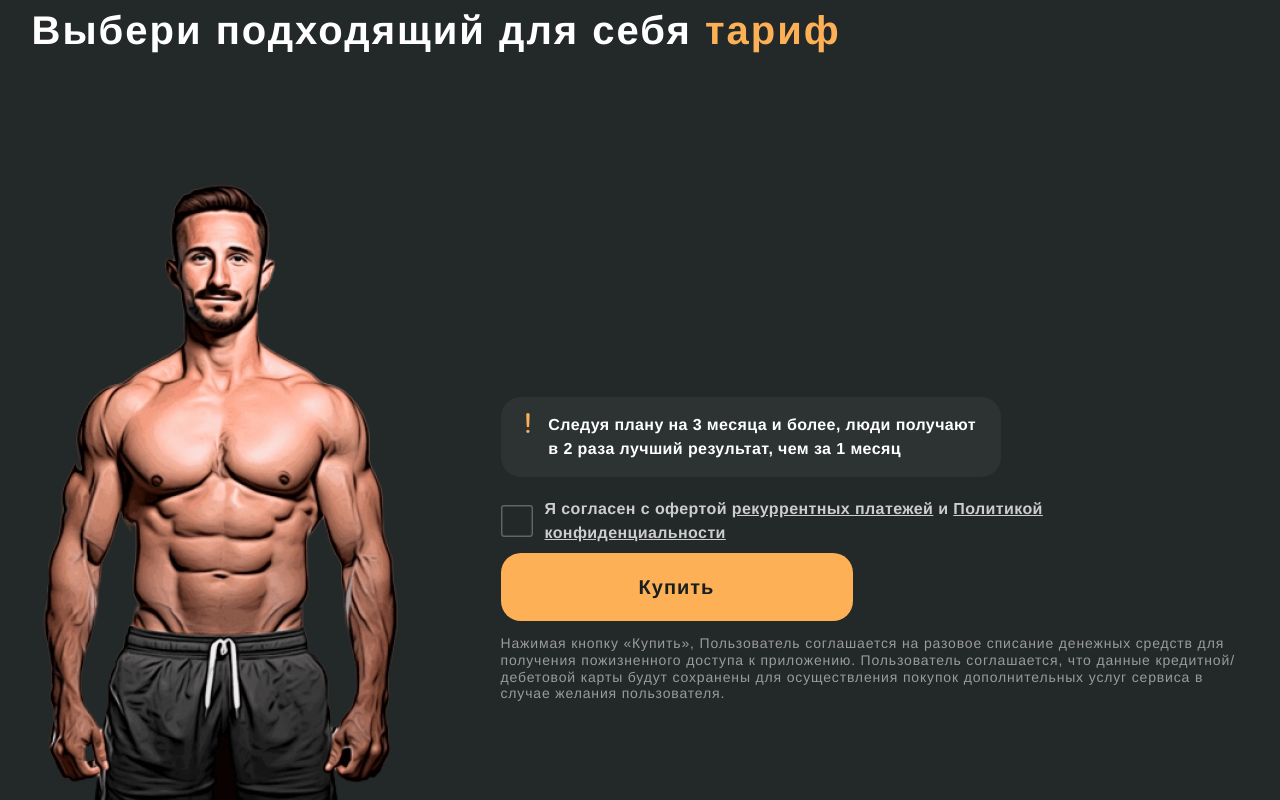
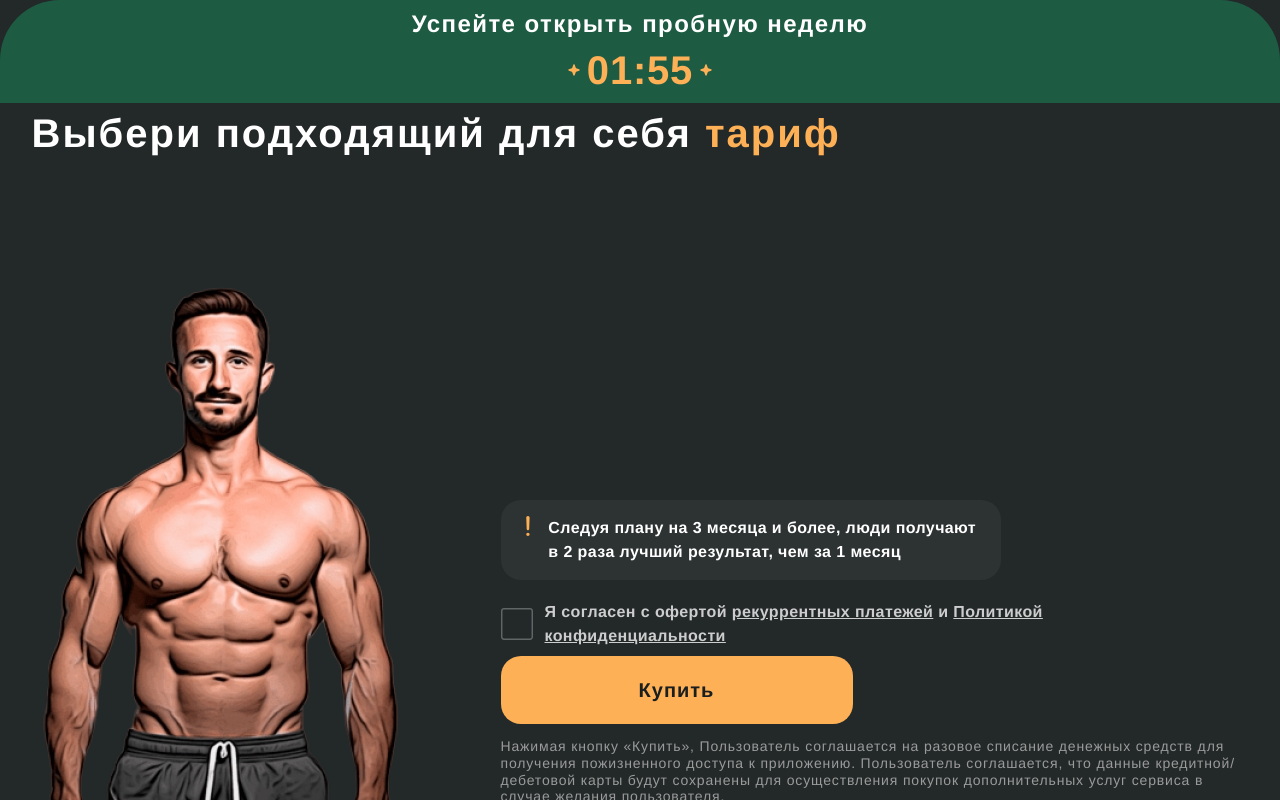
Before and after one commit to morven2018/4A-testing-task, a Next.js app in the folder my-app/: page / in a window 1280 px wide. Shown: the top 800 px of the page. Built offline with nearby package versions, Linux system fonts and the light colour scheme; no server answers.

Commit message:
feat: add timer component

```diff
--- a/my-app/src/app/page.tsx
+++ b/my-app/src/app/page.tsx
@@ -1,5 +1,6 @@
 import Attention from "@/components/attention";
 import Buy from "@/components/buy";
+import Header from "@/components/header";
 import Image from "next/image";
 import Tariffs from "@/components/tariffs";
 import Warranty from "@/components/warranty";
@@ -11,6 +12,7 @@ export default async function Home() {
 
   return (
     <div className="bg-[#232829] rounded-[60px] flex flex-col items-center font-bold box-content">
+      <Header />
       <div className="max-w-307 pb-37.5 flex flex-col gap-16.5">
         <h1 className="text-[40px] tracking-wider pb-10">
           Выбери подходящий для себя{" "}
--- /dev/null
+++ b/my-app/src/components/header.tsx
@@ -0,0 +1,12 @@
+import Timer from "./timer";
+
+export default function Header() {
+  return (
+    <header className="flex flex-col bg-[#1D5B43] h-25.75 w-full rounded-t-[60px] items-center py-2">
+      <div className="font-semibold text-2xl tracking-[.06em]">
+        Успейте открыть пробную неделю
+      </div>
+      <Timer />
+    </header>
+  );
+}
--- /dev/null
+++ b/my-app/src/components/timer.tsx
@@ -0,0 +1,85 @@
+"use client";
+import { useEffect, useState } from "react";
+
+const TIMER_DURATION = 2 * 60;
+const FLASHING_TIME = 30;
+
+const StarIcon = ({ color }: { color: string }) => (
+  <svg
+    width="12"
+    height="12"
+    viewBox="0 0 12 12"
+    fill={color}
+    xmlns="http://www.w3.org/2000/svg"
+  >
+    <path
+      d="M5.33399 0.799865C5.56277 0.1816 6.43723 0.181601 6.66601 0.799866L7.77732 3.80312C7.84924 3.9975 8.0025 4.15076 8.19688 4.22268L11.2001 5.33399C11.8184 5.56277 11.8184 6.43723 11.2001 6.66601L8.19688 7.77732C8.0025 7.84924 7.84924 8.0025 7.77732 8.19688L6.66601 11.2001C6.43723 11.8184 5.56277 11.8184 5.33399 11.2001L4.22268 8.19688C4.15076 8.0025 3.9975 7.84924 3.80312 7.77732L0.799865 6.66601C0.1816 6.43723 0.181601 5.56277 0.799866 5.33399L3.80312 4.22268C3.9975 4.15076 4.15076 3.9975 4.22268 3.80312L5.33399 0.799865Z"
+      fill={color}
+    />
+  </svg>
+);
+
+export default function Timer() {
+  const [timeLeft, setTimeLeft] = useState(TIMER_DURATION);
+  const [isBlinking, setIsBlinking] = useState(false);
+
+  useEffect(() => {
+    if (timeLeft <= 0) return;
+
+    const timer = setInterval(() => {
+      setTimeLeft((prev) => {
+        if (prev <= 1) {
+          clearInterval(timer);
+          return 0;
+        }
+        return prev - 1;
+      });
+    }, 1000);
+
+    return () => clearInterval(timer);
+  }, [timeLeft]);
+
+  useEffect(() => {
+    setIsBlinking(timeLeft <= FLASHING_TIME && timeLeft > 0);
+  }, [timeLeft]);
+
+  const formatTime = (seconds: number) => {
+    const mins = Math.floor(seconds / 60);
+    const secs = seconds % 60;
+    return `${mins.toString().padStart(2, "0")}:${secs
+      .toString()
+      .padStart(2, "0")}`;
+  };
+
+  const getTimerClass = () => {
+    if (timeLeft === 0) {
+      return "text-white";
+    }
+    if (timeLeft <= FLASHING_TIME) {
+      return `text-red-500 ${isBlinking ? "animate-pulse" : ""}`;
+    }
+    return "text-[#FDB056]";
+  };
+
+  const getSvgColor = () => {
+    if (timeLeft === 0) {
+      return "#FFFFFF";
+    }
+    if (timeLeft <= FLASHING_TIME) {
+      return "#EF4444";
+    }
+    return "#FDB056";
+  };
+
+  const svgColor = getSvgColor();
+
+  return (
+    <div className="flex flex-row items-center gap-1.75  tracking-wider">
+      <StarIcon color={svgColor} />
+      <div className={`text-[40px] font-bold ${getTimerClass()}`}>
+        {formatTime(timeLeft)}
+      </div>
+      <StarIcon color={svgColor} />
+    </div>
+  );
+}
```
